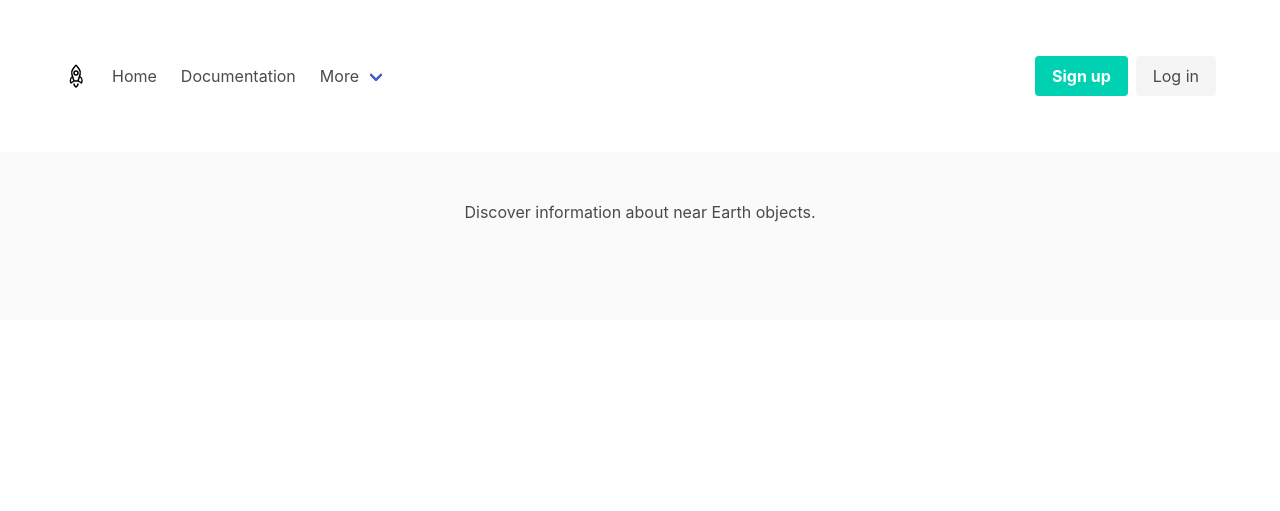
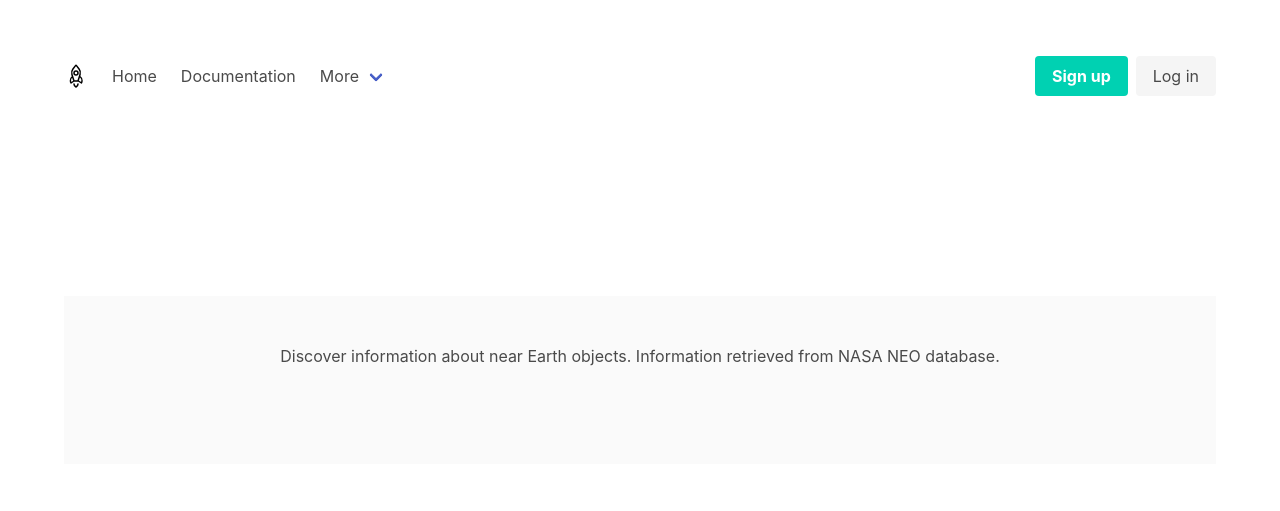
Before and after one commit to python-popular-repos/astro-dodge, a Flask app: page / in a window 1280 px wide. Shown: the top 511 px of the page. Run offline with Flask 2, Linux system fonts and the light colour scheme; some libraries are stand-ins or nearby versions.

Commit message:
style: divide home section pages

```diff
--- a/app/app.py
+++ b/app/app.py
@@ -7,7 +7,7 @@ data = nasa.format()
 
 @app.route("/")
 def index():
-    return render_template("index.html", space_list=data)
+    return render_template("index.html", space_list=data, title="AstroDodge")
 
 
 @app.route("/about")
--- a/app/templates/base.html
+++ b/app/templates/base.html
@@ -3,20 +3,28 @@
   <head>
     <meta charset="utf-8" />
     <meta name="viewport" content="width=device-width, initial-scale=1" />
-    <title>AstroDodge</title>
+    <title>{% block title %}{{ title }}{% endblock title %}</title>
     <link
       rel="stylesheet"
       href="https://cdn.jsdelivr.net/npm/bulma@0.9.4/css/bulma.min.css"
     />
+    <link
+      rel="stylesheet"
+      href="https://cdnjs.cloudflare.com/ajax/libs/font-awesome/5.9.0/css/all.min.css"
+      integrity="sha512-q3eWabyZPc1XTCmF+8/LuE1ozpg5xxn7iO89yfSOd5/oKvyqLngoNGsx8jq92Y8eXJ/IRxQbEC+FGSYxtk2oiw=="
+      crossorigin="anonymous"
+      referrerpolicy="no-referrer"
+    />
+    <section class="section">
+      <div class="container">{% include 'navigation.html' %}</div>
+    </section>
   </head>
   <body>
     <section class="section">
-      <div class="container">{% block nav %}{% endblock %}</div>
+      <div class="container">{% block content %}{% endblock %}</div>
     </section>
   </body>
-  <footer class="footer">
-    <div class="content has-text-centered">
-      <p>Discover information about near Earth objects.</p>
-    </div>
-  </footer>
+  <section class="section">
+    <div class="container">{% include 'footer.html' %}</div>
+  </section>
 </html>
--- /dev/null
+++ b/app/templates/footer.html
@@ -0,0 +1,5 @@
+<footer class="footer">
+  <div class="content has-text-centered">
+    <p>Discover information about near Earth objects. Information retrieved from NASA NEO database.</p>
+  </div>
+</footer>
--- a/app/templates/index.html
+++ b/app/templates/index.html
@@ -1,4 +1,5 @@
-{% extends 'nav.html' %} {% block list %} {% for card in space_list %}
+{% extends "base.html" %}
+{% block content %} {% for card in space_list|sort(attribute="dist")%}
 <div class="card">
   <div class="card-content">
     <div class="media">
--- a/app/templates/nav.html
+++ b/app/templates/navigation.html
@@ -1,4 +1,3 @@
-{% extends 'base.html' %} {% block nav %}
 <nav class="navbar" role="navigation" aria-label="main navigation">
   <div class="navbar-brand">
     <a class="navbar-item">
@@ -51,7 +50,6 @@
 
         <div class="navbar-dropdown">
           <a class="navbar-item"> About </a>
-          <a class="navbar-item"> Jobs </a>
           <a class="navbar-item"> Contact </a>
           <hr class="navbar-divider" />
           <a class="navbar-item"> Report an issue </a>
@@ -71,4 +69,3 @@
     </div>
   </div>
 </nav>
-{% block list %} {% endblock %} {% endblock %}
--- a/requirements.txt
+++ b/requirements.txt
@@ -1,4 +1,5 @@
 attrs==22.2.0
+cattrs==22.2.0
 certifi==2022.12.7
 charset-normalizer==3.0.1
 click==8.1.3
@@ -9,8 +10,12 @@ itsdangerous==2.1.2
 Jinja2==3.1.2
 MarkupSafe==2.1.2
 packaging==23.0
+platformdirs==3.1.0
 pluggy==1.0.0
 pytest==7.2.1
 requests==2.28.2
+requests-cache==1.0.0
+six==1.16.0
+url-normalize==1.4.3
 urllib3==1.26.14
 Werkzeug==2.2.3
```
